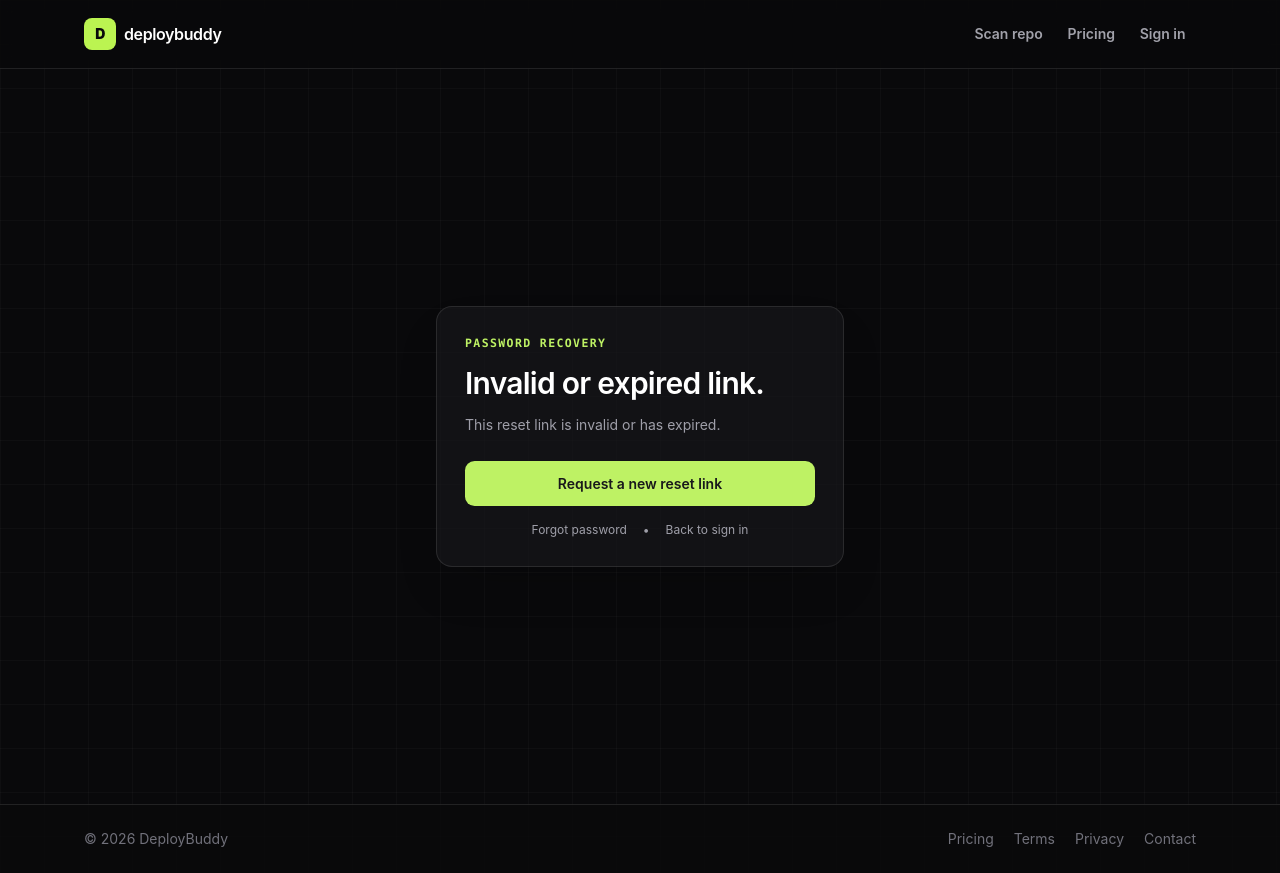
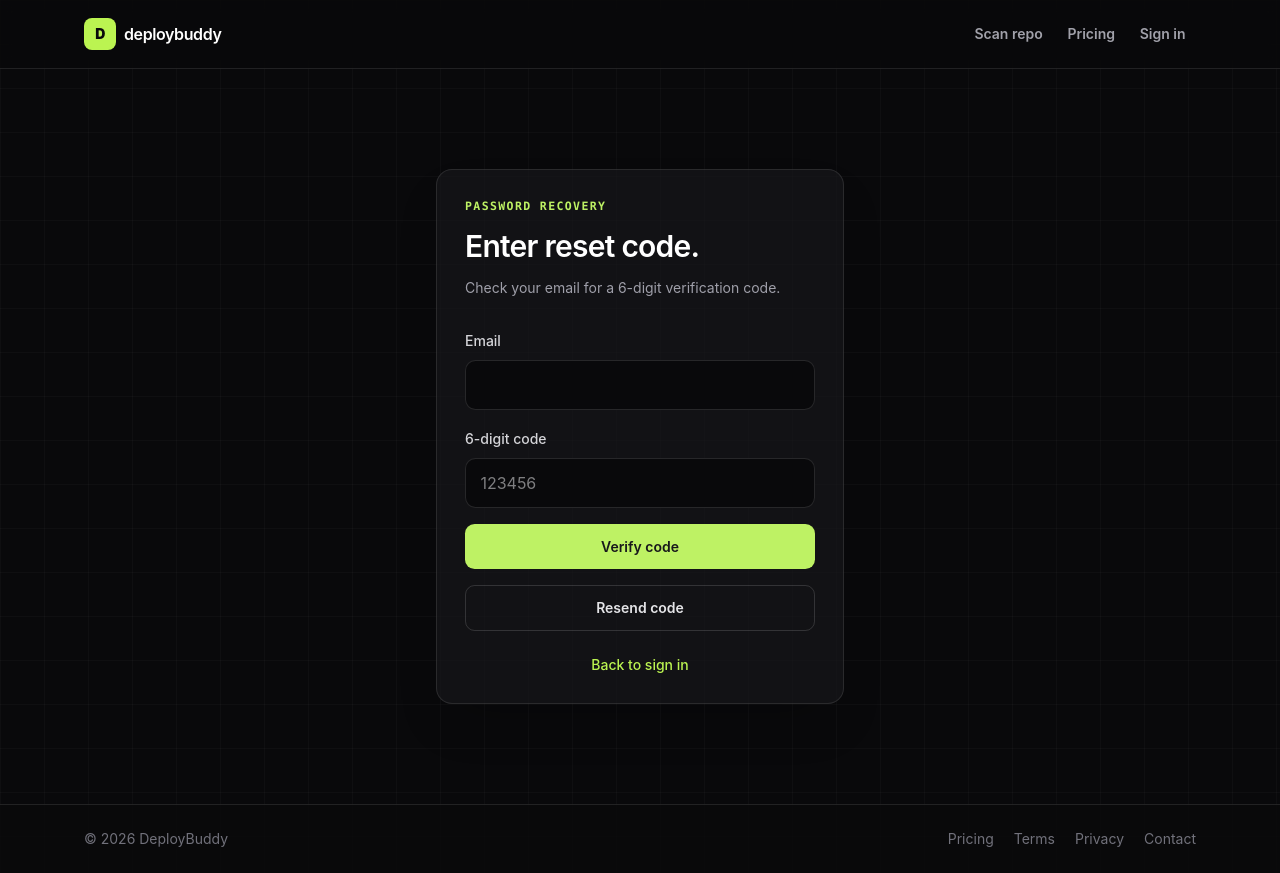
Before and after one commit to GloryHunter1111/deploybuddy, a React (Vite) app: page /reset-password in a window 1280 px wide. Built offline with nearby package versions, Linux system fonts and the light colour scheme; no server answers.

Commit message:
Switch password reset to 6-digit email code

```diff
--- a/src/pages/ForgotPasswordPage.tsx
+++ b/src/pages/ForgotPasswordPage.tsx
@@ -1,12 +1,12 @@
 import { type FormEvent, useState } from 'react'
-import { Link } from 'react-router-dom'
+import { Link, useNavigate } from 'react-router-dom'
 import { isSupabaseConfigured, supabase, supabaseConfigurationMessage } from '../lib/supabase'
 
 export function ForgotPasswordPage() {
+  const navigate = useNavigate()
   const [email, setEmail] = useState('')
   const [error, setError] = useState('')
   const [isSubmitting, setIsSubmitting] = useState(false)
-  const [submitted, setSubmitted] = useState(false)
 
   async function handleSubmit(event: FormEvent<HTMLFormElement>) {
     event.preventDefault()
@@ -15,15 +15,17 @@ export function ForgotPasswordPage() {
       return
     }
 
+    const trimmedEmail = email.trim()
+    if (!trimmedEmail) {
+      setError('Please enter your email address.')
+      return
+    }
+
     setError('')
     setIsSubmitting(true)
 
     try {
-      const { error: resetError } = await supabase.auth.resetPasswordForEmail(email.trim(), {
-        redirectTo: window.location.origin + '/reset-password',
-      })
-
-      setIsSubmitting(false)
+      const { error: resetError } = await supabase.auth.resetPasswordForEmail(trimmedEmail)
 
       if (resetError) {
         const msg = (resetError.message || '').toLowerCase()
@@ -40,27 +42,32 @@ export function ForgotPasswordPage() {
           msg.includes('failed to fetch')
 
         if (isRateLimit) {
+          setIsSubmitting(false)
           setError('Too many requests. Please wait a few moments before trying again.')
           return
         }
 
         if (isNetwork) {
+          setIsSubmitting(false)
           setError('Network error. Please check your connection and try again.')
           return
         }
 
-        // For all other errors (such as email not found), show neutral message
+        // For all other errors (such as email not found), show neutral behavior and navigate
       }
 
-      setSubmitted(true)
+      setIsSubmitting(false)
+      navigate('/reset-password', { state: { email: trimmedEmail } })
     } catch (err: unknown) {
       setIsSubmitting(false)
       const errorObj = err as { message?: string }
       const msg = (errorObj?.message || '').toLowerCase()
-      if (msg.includes('network') || msg.includes('fetch') || msg.includes('failed to fetch')) {
+      if (msg.includes('rate limit') || msg.includes('too many requests')) {
+        setError('Too many requests. Please wait a few moments before trying again.')
+      } else if (msg.includes('network') || msg.includes('fetch') || msg.includes('failed to fetch')) {
         setError('Network error. Please check your connection and try again.')
       } else {
-        setError('Something went wrong. Please check your connection and try again.')
+        navigate('/reset-password', { state: { email: trimmedEmail } })
       }
     }
   }
@@ -73,7 +80,7 @@ export function ForgotPasswordPage() {
           Reset password.
         </h1>
         <p className="mt-3 text-sm leading-6 text-zinc-400">
-          Enter your email address and we'll send you a link to reset your password.
+          Enter your email address and we'll send you a 6-digit code to reset your password.
         </p>
 
         {!isSupabaseConfigured && (
@@ -82,27 +89,6 @@ export function ForgotPasswordPage() {
           </div>
         )}
 
-        {submitted ? (
-          <div className="mt-6 space-y-6">
-            <div
-              className="rounded-lg border border-lime-400/20 bg-lime-400/10 p-4 text-sm leading-6 text-lime-200"
-              role="status"
-            >
-              If an account exists for that email, we’ve sent a reset link.
-            </div>
-            <p className="text-xs text-zinc-400">
-              Please check your inbox and spam folder. The link will expire after a short period.
-            </p>
-            <div className="text-center text-sm text-zinc-400">
-              <Link
-                to="/login"
-                className="font-medium text-lime-300 hover:text-lime-200 hover:underline"
-              >
-                Back to sign in
-              </Link>
-            </div>
-          </div>
-        ) : (
         <form className="mt-7 space-y-4" onSubmit={handleSubmit}>
           <div>
             <label htmlFor="email" className="label">
@@ -124,7 +110,7 @@ export function ForgotPasswordPage() {
             </p>
           )}
           <button className="button-primary w-full" type="submit" disabled={isSubmitting}>
-              {isSubmitting ? 'Sending reset link…' : 'Send reset link'}
+            {isSubmitting ? 'Sending code…' : 'Send reset code'}
           </button>
           <div className="pt-2 text-center text-sm text-zinc-400">
             <Link
@@ -135,7 +121,6 @@ export function ForgotPasswordPage() {
             </Link>
           </div>
         </form>
-        )}
       </div>
     </section>
   )
--- a/src/pages/ResetPasswordPage.tsx
+++ b/src/pages/ResetPasswordPage.tsx
@@ -1,68 +1,129 @@
 import { type FormEvent, useEffect, useState } from 'react'
-import { Link } from 'react-router-dom'
+import { Link, useLocation } from 'react-router-dom'
 import { isSupabaseConfigured, supabase, supabaseConfigurationMessage } from '../lib/supabase'
 
+type Step = 'verify' | 'password' | 'success'
+
 export function ResetPasswordPage() {
-  const [isCheckingSession, setIsCheckingSession] = useState(true)
-  const [hasValidSession, setHasValidSession] = useState(false)
+  const location = useLocation()
+  const routerEmail = (location.state as { email?: string } | null)?.email || ''
+
+  const [step, setStep] = useState<Step>('verify')
+  const [email, setEmail] = useState(routerEmail)
+  const [code, setCode] = useState('')
   const [password, setPassword] = useState('')
   const [confirmPassword, setConfirmPassword] = useState('')
   const [error, setError] = useState('')
+  const [resendMessage, setResendMessage] = useState('')
   const [isSubmitting, setIsSubmitting] = useState(false)
-  const [isSuccess, setIsSuccess] = useState(false)
+  const [isResending, setIsResending] = useState(false)
+  const [resendCooldown, setResendCooldown] = useState(0)
 
   useEffect(() => {
+    if (resendCooldown <= 0) return
+    const timer = setInterval(() => {
+      setResendCooldown((prev) => (prev <= 1 ? 0 : prev - 1))
+    }, 1000)
+    return () => clearInterval(timer)
+  }, [resendCooldown])
+
+  useEffect(() => {
+    if (step === 'success' && supabase) {
+      void supabase.auth.signOut()
+    }
+  }, [step])
+
+  async function handleVerifySubmit(event: FormEvent<HTMLFormElement>) {
+    event.preventDefault()
     if (!supabase) {
-      setIsCheckingSession(false)
+      setError(supabaseConfigurationMessage)
       return
     }
 
-    let isMounted = true
+    const trimmedEmail = email.trim()
+    const trimmedCode = code.trim()
 
-    // 1. Listen for the PASSWORD_RECOVERY event or an active session
-    const {
-      data: { subscription },
-    } = supabase.auth.onAuthStateChange((event, session) => {
-      if (!isMounted) return
-      if (event === 'PASSWORD_RECOVERY' || (session && (event === 'SIGNED_IN' || event === 'INITIAL_SESSION'))) {
-        setHasValidSession(true)
-        setIsCheckingSession(false)
+    if (!trimmedEmail) {
+      setError('Please enter your email address.')
+      return
+    }
+
+    if (trimmedCode.length !== 6) {
+      setError('That code is invalid or has expired.')
+      return
+    }
+
+    setError('')
+    setResendMessage('')
+    setIsSubmitting(true)
+
+    try {
+      const { data, error: verifyError } = await supabase.auth.verifyOtp({
+        email: trimmedEmail,
+        token: trimmedCode,
+        type: 'recovery',
+      })
+
+      if (verifyError || (!data?.user && !data?.session)) {
+        setIsSubmitting(false)
+        setError('That code is invalid or has expired.')
+        return
       }
-    })
 
-    // 2. Check for an existing session
-    void supabase.auth.getSession().then(({ data, error: sessionError }) => {
-      if (!isMounted) return
-      if (data?.session && !sessionError) {
-        setHasValidSession(true)
-        setIsCheckingSession(false)
-      } else {
-        const hash = window.location.hash
-        const search = window.location.search
-        const hasParams =
-          hash.includes('access_token') ||
-          hash.includes('type=recovery') ||
-          search.includes('code=')
+      setIsSubmitting(false)
+      setError('')
+      setStep('password')
+    } catch {
+      setIsSubmitting(false)
+      setError('That code is invalid or has expired.')
+    }
+  }
 
-        if (!hasParams || hash.includes('error=')) {
-          setIsCheckingSession(false)
-        } else {
-          // Allow time for Supabase client to parse URL tokens if present
-          const timer = setTimeout(() => {
-            if (isMounted) setIsCheckingSession(false)
-          }, 1500)
-          return () => clearTimeout(timer)
+  async function handleResendCode() {
+    if (resendCooldown > 0 || isResending) return
+    if (!supabase) {
+      setError(supabaseConfigurationMessage)
+      return
+    }
+
+    const trimmedEmail = email.trim()
+    if (!trimmedEmail) {
+      setError('Please enter your email address to receive a code.')
+      return
+    }
+
+    setError('')
+    setResendMessage('')
+    setIsResending(true)
+
+    try {
+      const { error: resendError } = await supabase.auth.resetPasswordForEmail(trimmedEmail)
+      if (resendError) {
+        const msg = (resendError.message || '').toLowerCase()
+        const status = (resendError as { status?: number }).status
+        const isRateLimit =
+          status === 429 ||
+          msg.includes('rate limit') ||
+          msg.includes('too many requests') ||
+          msg.includes('security purposes')
+
+        if (isRateLimit) {
+          setError('Too many requests. Please wait a few moments before trying again.')
+          setIsResending(false)
+          return
         }
       }
-    })
 
-    return () => {
-      isMounted = false
-      subscription.unsubscribe()
+      setResendMessage('A new 6-digit code has been sent to your email.')
+      setResendCooldown(60)
+    } catch {
+      setError('Failed to resend code. Please try again.')
+    } finally {
+      setIsResending(false)
     }
-  }, [])
+  }
 
-  async function handleSubmit(event: FormEvent<HTMLFormElement>) {
+  async function handlePasswordSubmit(event: FormEvent<HTMLFormElement>) {
     event.preventDefault()
     if (!supabase) {
       setError(supabaseConfigurationMessage)
@@ -84,17 +145,20 @@ export function ResetPasswordPage() {
 
     try {
       const { error: updateError } = await supabase.auth.updateUser({ password })
-      setIsSubmitting(false)
-
       if (updateError) {
+        setIsSubmitting(false)
         setError(updateError.message || 'Failed to update password. Please try again.')
         return
       }
 
-      setIsSuccess(true)
+      await supabase.auth.signOut()
+      setPassword('')
+      setConfirmPassword('')
+      setIsSubmitting(false)
+      setStep('success')
     } catch {
       setIsSubmitting(false)
-      setError('An unexpected error occurred. Please try again.')
+      setError('Failed to update password. Please try again.')
     }
   }
 
@@ -109,39 +173,167 @@ export function ResetPasswordPage() {
           </div>
         )}
 
-        {isCheckingSession ? (
-          <div className="py-8 text-center">
-            <h1 className="text-2xl font-semibold tracking-tight text-white">
-              Checking recovery session…
-            </h1>
-            <p className="mt-3 text-sm text-zinc-400">
-              Please wait while we verify your password reset link.
-            </p>
-          </div>
-        ) : !hasValidSession ? (
+        {step === 'verify' && (
           <div className="mt-3">
             <h1 className="text-3xl font-semibold tracking-tight text-white">
-              Invalid or expired link.
+              Enter reset code.
             </h1>
             <p className="mt-3 text-sm leading-6 text-zinc-400">
-              This reset link is invalid or has expired.
+              Check your email for a 6-digit verification code.
             </p>
-            <div className="mt-6">
-              <Link to="/forgot-password" className="button-primary w-full text-center">
-                Request a new reset link
-              </Link>
-            </div>
-            <div className="mt-4 flex items-center justify-center gap-4 text-xs text-zinc-400">
-              <Link to="/forgot-password" className="hover:text-lime-300 hover:underline">
-                Forgot password
-              </Link>
-              <span aria-hidden="true">•</span>
-              <Link to="/login" className="hover:text-lime-300 hover:underline">
-                Back to sign in
-              </Link>
-            </div>
+
+            <form className="mt-7 space-y-4" onSubmit={handleVerifySubmit}>
+              <div>
+                <label htmlFor="email" className="label">
+                  Email
+                </label>
+                <input
+                  className="input-field mt-2"
+                  id="email"
+                  name="email"
+                  type="email"
+                  autoComplete="email"
+                  value={email}
+                  onChange={(event) => setEmail(event.target.value)}
+                  required
+                />
+              </div>
+
+              <div>
+                <label htmlFor="code" className="label">
+                  6-digit code
+                </label>
+                <input
+                  className="input-field mt-2 tracking-widest text-lg font-mono placeholder:tracking-normal placeholder:font-sans"
+                  id="code"
+                  name="code"
+                  type="text"
+                  inputMode="numeric"
+                  autoComplete="one-time-code"
+                  maxLength={6}
+                  value={code}
+                  onChange={(event) => {
+                    const nextValue = event.target.value.replace(/\D/g, '').slice(0, 6)
+                    setCode(nextValue)
+                  }}
+                  placeholder="123456"
+                  required
+                />
+              </div>
+
+              {resendMessage && (
+                <div
+                  className="rounded-lg border border-lime-400/20 bg-lime-400/10 p-3 text-sm leading-6 text-lime-200"
+                  role="status"
+                >
+                  {resendMessage}
+                </div>
+              )}
+
+              {error && (
+                <p className="text-sm text-rose-300" role="alert">
+                  {error}
+                </p>
+              )}
+
+              <button className="button-primary w-full" type="submit" disabled={isSubmitting}>
+                {isSubmitting ? 'Verifying code…' : 'Verify code'}
+              </button>
+
+              <div>
+                <button
+                  type="button"
+                  onClick={handleResendCode}
+                  disabled={resendCooldown > 0 || isResending}
+                  className="button-secondary w-full"
+                >
+                  {resendCooldown > 0
+                    ? `Resend code (${resendCooldown}s)`
+                    : isResending
+                      ? 'Resending…'
+                      : 'Resend code'}
+                </button>
+              </div>
+
+              <div className="pt-2 text-center text-sm text-zinc-400">
+                <Link
+                  to="/login"
+                  className="font-medium text-lime-300 hover:text-lime-200 hover:underline"
+                >
+                  Back to sign in
+                </Link>
+              </div>
+            </form>
           </div>
-        ) : isSuccess ? (
+        )}
+
+        {step === 'password' && (
+          <div className="mt-3">
+            <h1 className="text-3xl font-semibold tracking-tight text-white">
+              Set new password.
+            </h1>
+            <p className="mt-3 text-sm leading-6 text-zinc-400">
+              Please choose a new password that is at least 8 characters long.
+            </p>
+
+            <form className="mt-7 space-y-4" onSubmit={handlePasswordSubmit}>
+              <div>
+                <label htmlFor="new-password" className="label">
+                  New password
+                </label>
+                <input
+                  className="input-field mt-2"
+                  id="new-password"
+                  name="new-password"
+                  type="password"
+                  autoComplete="new-password"
+                  value={password}
+                  onChange={(event) => setPassword(event.target.value)}
+                  required
+                  minLength={8}
+                />
+              </div>
+
+              <div>
+                <label htmlFor="confirm-password" className="label">
+                  Confirm password
+                </label>
+                <input
+                  className="input-field mt-2"
+                  id="confirm-password"
+                  name="confirm-password"
+                  type="password"
+                  autoComplete="new-password"
+                  value={confirmPassword}
+                  onChange={(event) => setConfirmPassword(event.target.value)}
+                  required
+                  minLength={8}
+                />
+              </div>
+
+              {error && (
+                <p className="text-sm text-rose-300" role="alert">
+                  {error}
+                </p>
+              )}
+
+              <button className="button-primary w-full" type="submit" disabled={isSubmitting}>
+                {isSubmitting ? 'Updating password…' : 'Update password'}
+              </button>
+
+              <div className="pt-2 text-center text-sm text-zinc-400">
+                <Link
+                  to="/login"
+                  className="font-medium text-lime-300 hover:text-lime-200 hover:underline"
+                >
+                  Back to sign in
+                </Link>
+              </div>
+            </form>
+          </div>
+        )}
+
+        {step === 'success' && (
           <div className="mt-3 space-y-6">
             <h1 className="text-3xl font-semibold tracking-tight text-white">
               Password updated.
@@ -166,63 +358,6 @@ export function ResetPasswordPage() {
               </Link>
             </div>
           </div>
-        ) : (
-          <div className="mt-3">
-            <h1 className="text-3xl font-semibold tracking-tight text-white">
-              Set new password.
-            </h1>
-            <p className="mt-3 text-sm leading-6 text-zinc-400">
-              Please choose a new password that is at least 8 characters long.
-            </p>
-            <form className="mt-7 space-y-4" onSubmit={handleSubmit}>
-              <div>
-                <label htmlFor="new-password" className="label">
-                  New password
-                </label>
-                <input
-                  className="input-field mt-2"
-                  id="new-password"
-                  type="password"
-                  autoComplete="new-password"
-                  value={password}
-                  onChange={(event) => setPassword(event.target.value)}
-                  required
-                  minLength={8}
-                />
-              </div>
-              <div>
-                <label htmlFor="confirm-password" className="label">
-                  Confirm password
-                </label>
-                <input
-                  className="input-field mt-2"
-                  id="confirm-password"
-                  type="password"
-                  autoComplete="new-password"
-                  value={confirmPassword}
-                  onChange={(event) => setConfirmPassword(event.target.value)}
-                  required
-                  minLength={8}
-                />
-              </div>
-              {error && (
-                <p className="text-sm text-rose-300" role="alert">
-                  {error}
-                </p>
-              )}
-              <button className="button-primary w-full" type="submit" disabled={isSubmitting}>
-                {isSubmitting ? 'Updating password…' : 'Update password'}
-              </button>
-              <div className="pt-2 text-center text-sm text-zinc-400">
-                <Link
-                  to="/login"
-                  className="font-medium text-lime-300 hover:text-lime-200 hover:underline"
-                >
-                  Back to sign in
-                </Link>
-              </div>
-            </form>
-          </div>
         )}
       </div>
     </section>
```
Lines whose indentation alone changed are shown as unchanged.
